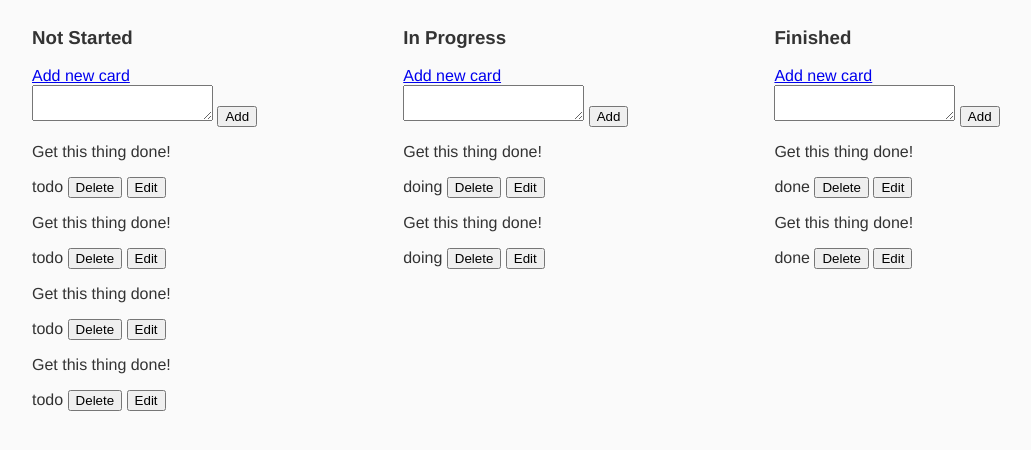
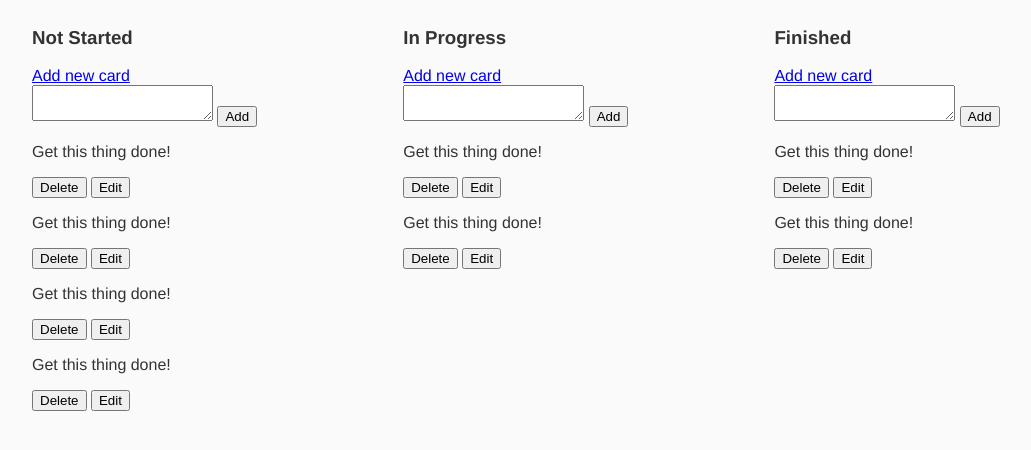
Before and after one commit to ireneyiu/kanban, a website: page app/index.html in a window 1280 px wide. Shown: the whole page, without its empty margins (64-1095 px from the left). Drawn offline with nearby package versions, Linux system fonts and the light colour scheme; files that its build step writes are made by us from their sources.

Commit message:
Remove status label inside kanban columns

```diff
--- a/app/index.html
+++ b/app/index.html
@@ -40,7 +40,6 @@
         </script>
         <script id="cardTemplate" type="text/template">
           <p><%= description %></p>
-          <label><%= status %></label>
           <button class="delete">Delete</button>
           <button class="edit">Edit</button>
         </script>
```
